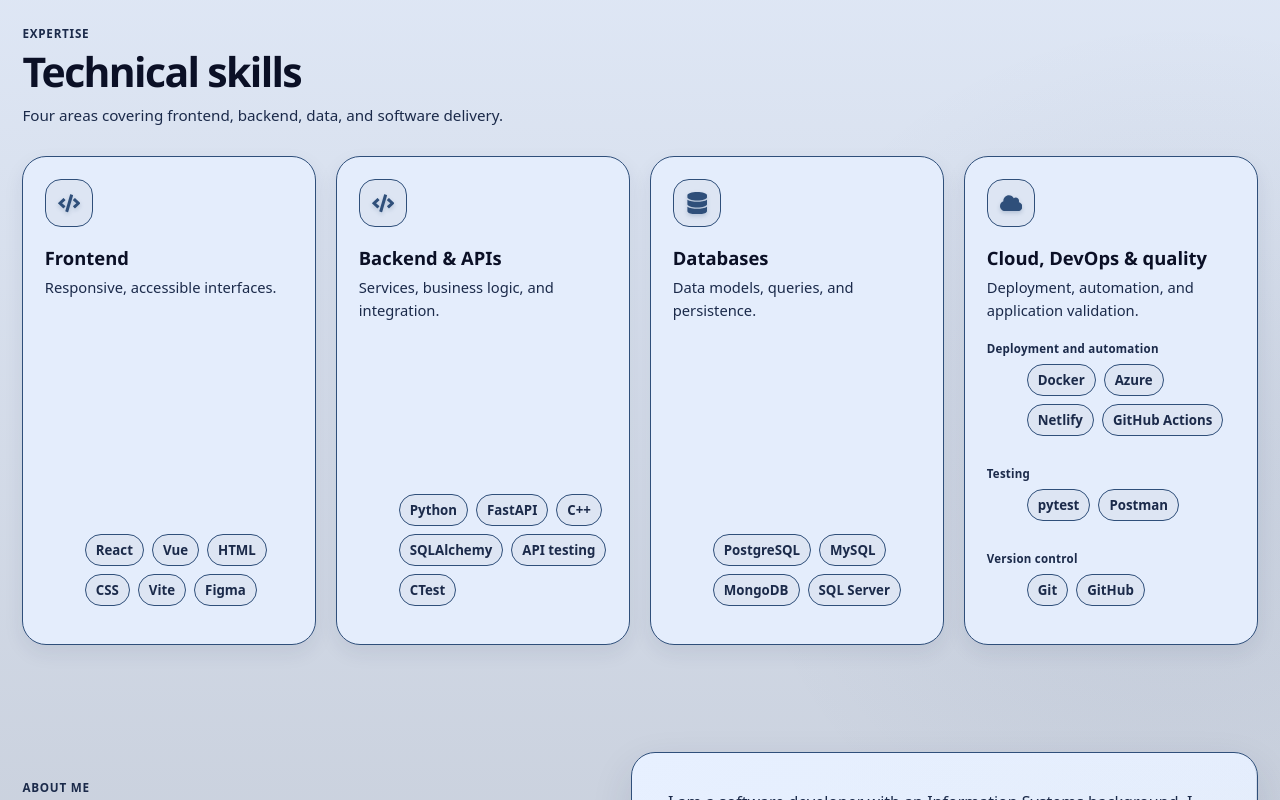
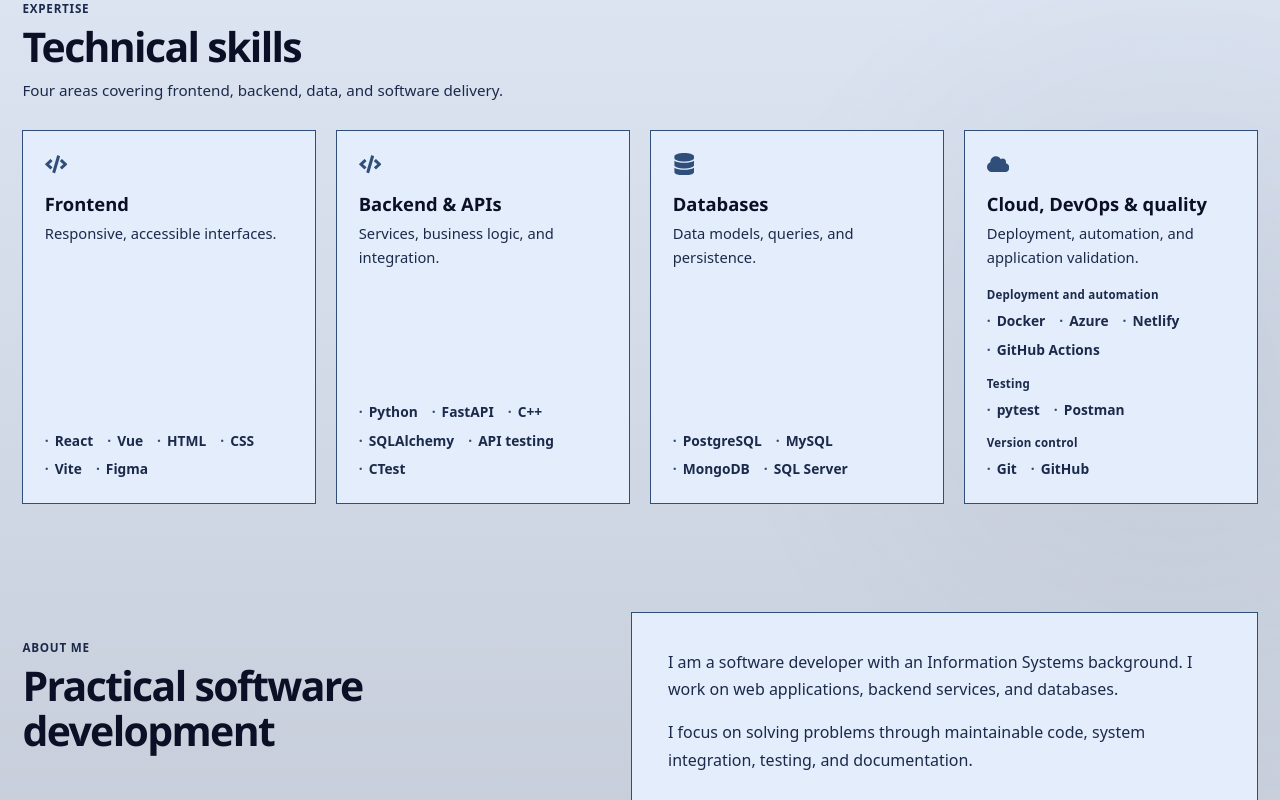
Before and after one commit to AndreaCarrilloOp/Professional-Portfolio, a React (Vite) app: page / in a window 1280 px wide. Shown: the part 2500-3300 px from the top of the page. Built offline with nearby package versions, Linux system fonts and the light colour scheme.

Commit message:
style(ux): reserve rounded affordances for clickable links and flatten informational tags

```diff
--- a/src/styles/enhancements.css
+++ b/src/styles/enhancements.css
@@ -1795,3 +1795,105 @@ html:not(.dark) :where(.btn-secondary, .hero-cta-secondary, .social-link, .proje
     grid-template-columns: minmax(0, 1fr);
   }
 }
+
+
+/* Interaction-first shapes: noninteractive containers are flat, not button-like.
+   Keep rounded corners for real controls, links and credential badges.
+   Technology marquee selectors remain intentionally untouched. */
+.about-card,
+.skills-grid .skill-card,
+.projects-grid .project-card {
+  border-radius: 0;
+  box-shadow: none;
+  background: var(--card);
+  cursor: default;
+}
+
+.about-card:hover,
+.skills-grid .skill-card:hover,
+.projects-grid .project-card:hover,
+.dark .about-card:hover,
+.dark .skills-grid .skill-card:hover,
+.dark .projects-grid .project-card:hover {
+  transform: none;
+  box-shadow: none;
+  border-color: var(--line);
+}
+
+.skill-icon {
+  width: auto;
+  height: auto;
+  display: inline-flex;
+  align-items: center;
+  justify-content: flex-start;
+  margin-bottom: 16px;
+  border: 0;
+  border-radius: 0;
+  background: none;
+  box-shadow: none;
+}
+
+.skill-icon svg {
+  filter: none;
+}
+
+.project-evidence-list div,
+.dark .project-evidence-list div {
+  border-radius: 0;
+  box-shadow: none;
+}
+
+.projects-grid .project-card:hover .project-media img {
+  transform: none;
+}
+
+.project-preview-link:hover img,
+.project-preview-link:focus-visible img {
+  transform: scale(1.025);
+}
+
+/* A technology name is metadata, never a pill or an apparent button. */
+.tag-cloud {
+  display: flex;
+  flex-wrap: wrap;
+  column-gap: 14px;
+  row-gap: 6px;
+  margin: 0;
+  padding: 0;
+  list-style: none;
+}
+
+.tag-cloud > .tag:nth-child(n),
+.dark .tag-cloud > .tag:nth-child(n) {
+  display: inline-flex;
+  align-items: baseline;
+  gap: 6px;
+  margin: 0;
+  padding: 0;
+  min-height: 0;
+  border: 0;
+  border-radius: 0;
+  background: transparent;
+  box-shadow: none;
+  color: var(--muted);
+  font-size: 0.86rem;
+  font-weight: 600;
+  line-height: 1.65;
+  cursor: default;
+  text-transform: none;
+  transition: none;
+}
+
+.tag-cloud > .tag::before {
+  content: "·";
+  color: var(--primary);
+  font-weight: 800;
+}
+
+/* Explicit targets keep the existing rounded treatment and focus indication. */
+.credential-badges .credential-badge,
+.project-links a,
+.footer-email,
+.footer-socials a {
+  cursor: pointer;
+}
```
